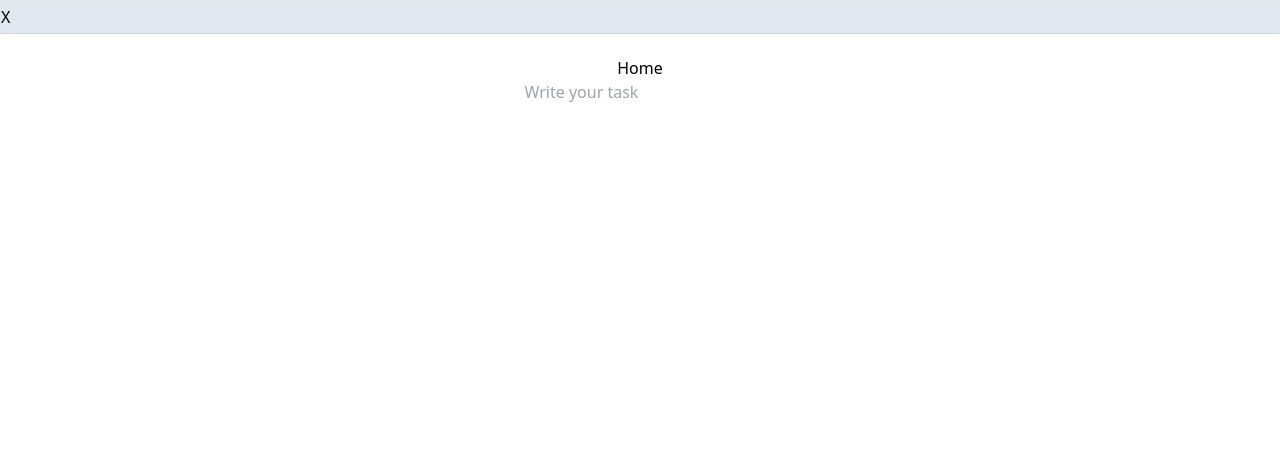
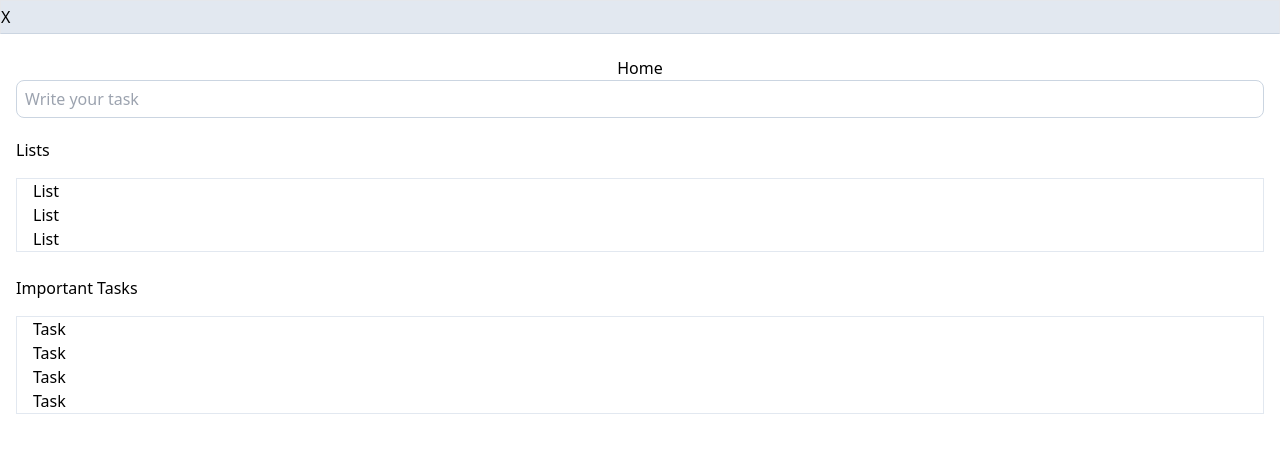
Before and after one commit to farboledafalla/doing-tasks, a React (Vite) app: page / in a window 1280 px wide. Shown: the top 452 px of the page. Built offline with nearby package versions, Linux system fonts and the light colour scheme.

Commit message:
Se agrega componentes List-ListLists-Task-ListTasks y se da estilos al componente Search

```diff
--- a/src/Context/index.jsx
+++ b/src/Context/index.jsx
@@ -22,5 +22,5 @@ export const DoingTaskProvider = ({ children }) => {
 };
 
 DoingTaskProvider.propTypes = {
-   children: PropTypes.func,
+   children: PropTypes.object,
 };
--- a/src/Pages/Home/index.jsx
+++ b/src/Pages/Home/index.jsx
@@ -3,12 +3,33 @@ import { Layout } from '../../components/Layout';
 
 // Components
 import { Search } from '../../components/Search';
+import { ListLists } from '../../components/ListLists';
+import { List } from '../../components/List';
+import { ListTasks } from '../../components/ListTasks';
+import { Task } from '../../components/Task';
 
 export const Home = () => {
    return (
       <Layout>
          <div>Home</div>
          <Search />
+         <div className='w-full mb-4'>
+            <h2>Lists</h2>
+         </div>
+         <ListLists>
+            <List />
+            <List />
+            <List />
+         </ListLists>
+         <div className='w-full mt-6 mb-4'>
+            <h2>Important Tasks</h2>
+         </div>
+         <ListTasks>
+            <Task />
+            <Task />
+            <Task />
+            <Task />
+         </ListTasks>
       </Layout>
    );
 };
--- /dev/null
+++ b/src/components/List/index.jsx
@@ -0,0 +1,3 @@
+export const List = () => {
+   return <h1>List</h1>;
+};
--- /dev/null
+++ b/src/components/ListLists/index.jsx
@@ -0,0 +1,13 @@
+import PropTypes from 'prop-types';
+
+export const ListLists = ({ children }) => {
+   return (
+      <ul className='w-full m-0 pl-4 pt-o pr-0 pb-0 list-none border border-slate-200'>
+         {children}
+      </ul>
+   );
+};
+
+ListLists.propTypes = {
+   children: PropTypes.object,
+};
--- /dev/null
+++ b/src/components/ListTasks/index.jsx
@@ -0,0 +1,13 @@
+import PropTypes from 'prop-types';
+
+export const ListTasks = ({ children }) => {
+   return (
+      <ul className='border border-slate-200 w-full m-0 pl-4 pt-0 pr-0 pb-0 list-none'>
+         {children}
+      </ul>
+   );
+};
+
+ListTasks.propTypes = {
+   children: PropTypes.object,
+};
--- a/src/components/Search/index.jsx
+++ b/src/components/Search/index.jsx
@@ -8,6 +8,7 @@ export const Search = () => {
 
    return (
       <input
+         className='border border-slate-300 rounded-lg w-full px-2 py-1.5 mb-5 focus:outline-none'
          placeholder='Write your task'
          onChange={(event) => {
             context.setSearchValue(event.target.value);
--- /dev/null
+++ b/src/components/Task/index.jsx
@@ -0,0 +1,3 @@
+export const Task = () => {
+   return <h1>Task</h1>;
+};
```
